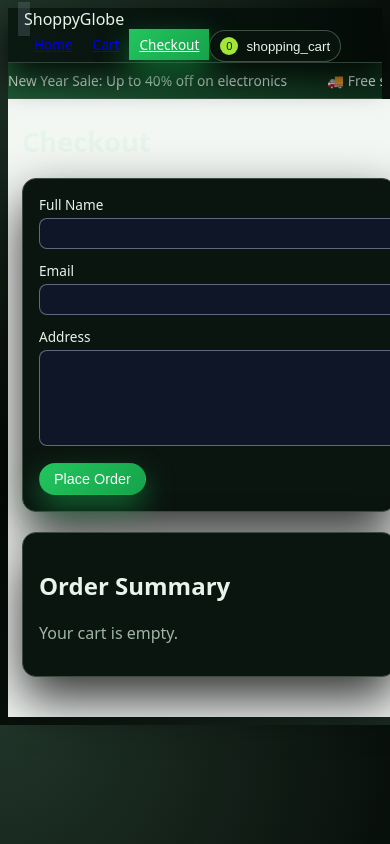
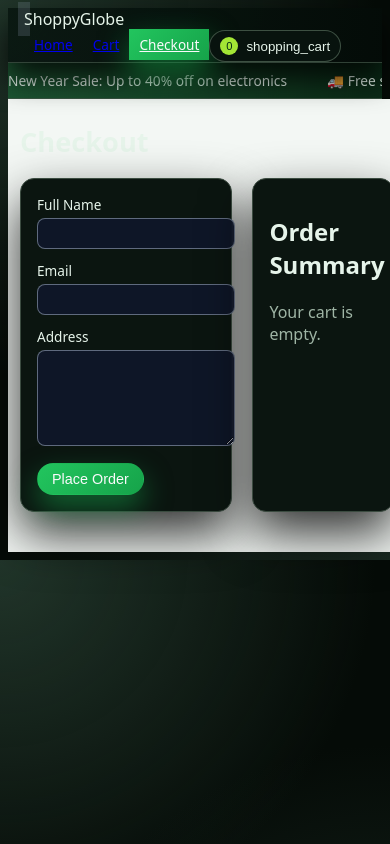
Before and after one commit to imvinaythorat-codes/shoppyglobe-ecommerce, a React (Vite) app: page /checkout in a window 390 px wide. Built offline with nearby package versions, Linux system fonts and the light colour scheme.

Commit message:
Improve product grid responsiveness on smaller screens

```diff
--- a/src/styles.css
+++ b/src/styles.css
@@ -678,28 +678,14 @@
   }
 }
 
-/* Product grid: fewer columns on narrow screens */
 @media (max-width: 900px) {
   .product-grid {
-    grid-template-columns: repeat(auto-fit, minmax(180px, 1fr));
+    grid-template-columns: repeat(auto-fit, minmax(200px, 1fr));
   }
 }
 
-/* Stack detail and checkout layouts vertically on small screens */
-@media (max-width: 800px) {
-  .detail-layout,
-  .checkout-layout {
-    grid-template-columns: minmax(0, 1fr);
-  }
-
-  .detail-image-wrap {
-    max-width: 420px;
-    margin: 0 auto;
-  }
-
-  .cart-summary {
-    flex-direction: column;
-    align-items: flex-start;
-    gap: 10px;
+@media (max-width: 640px) {
+  .app-main {
+    padding-inline: 12px;
   }
 }
```
